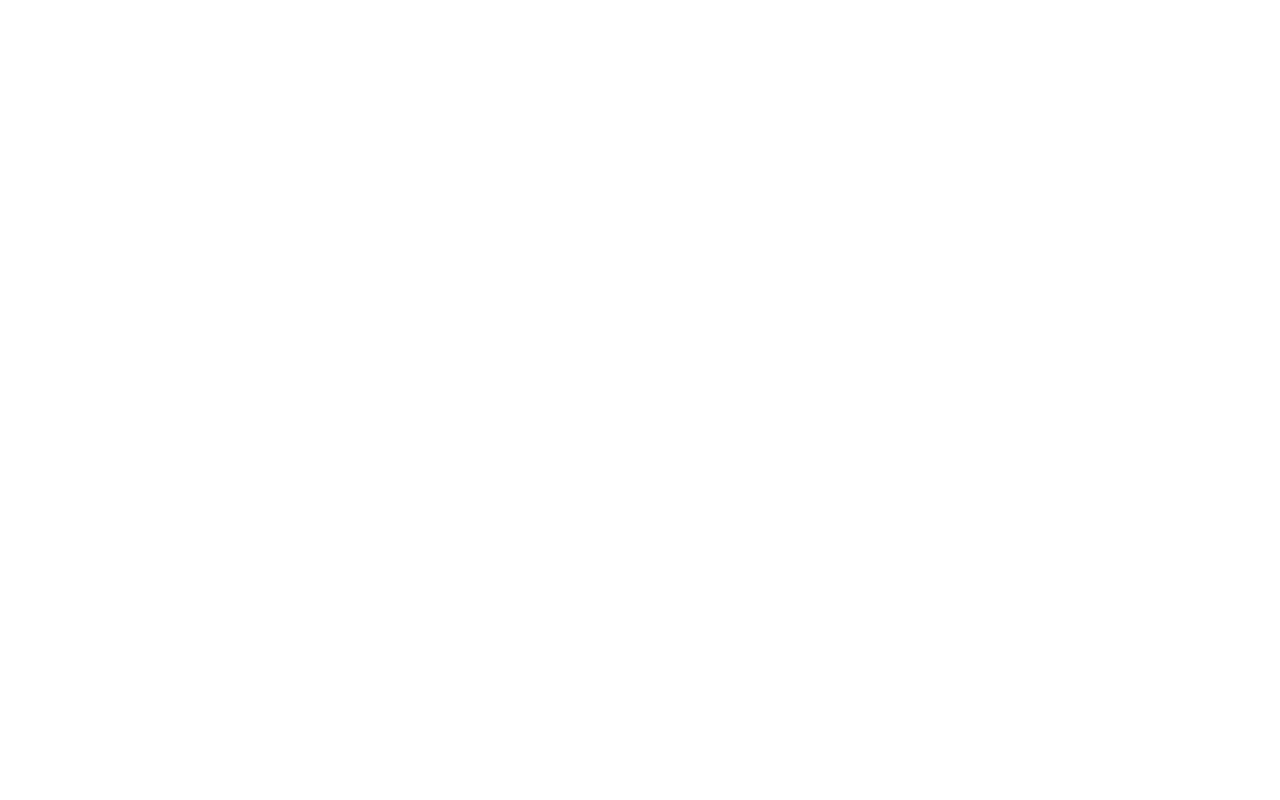
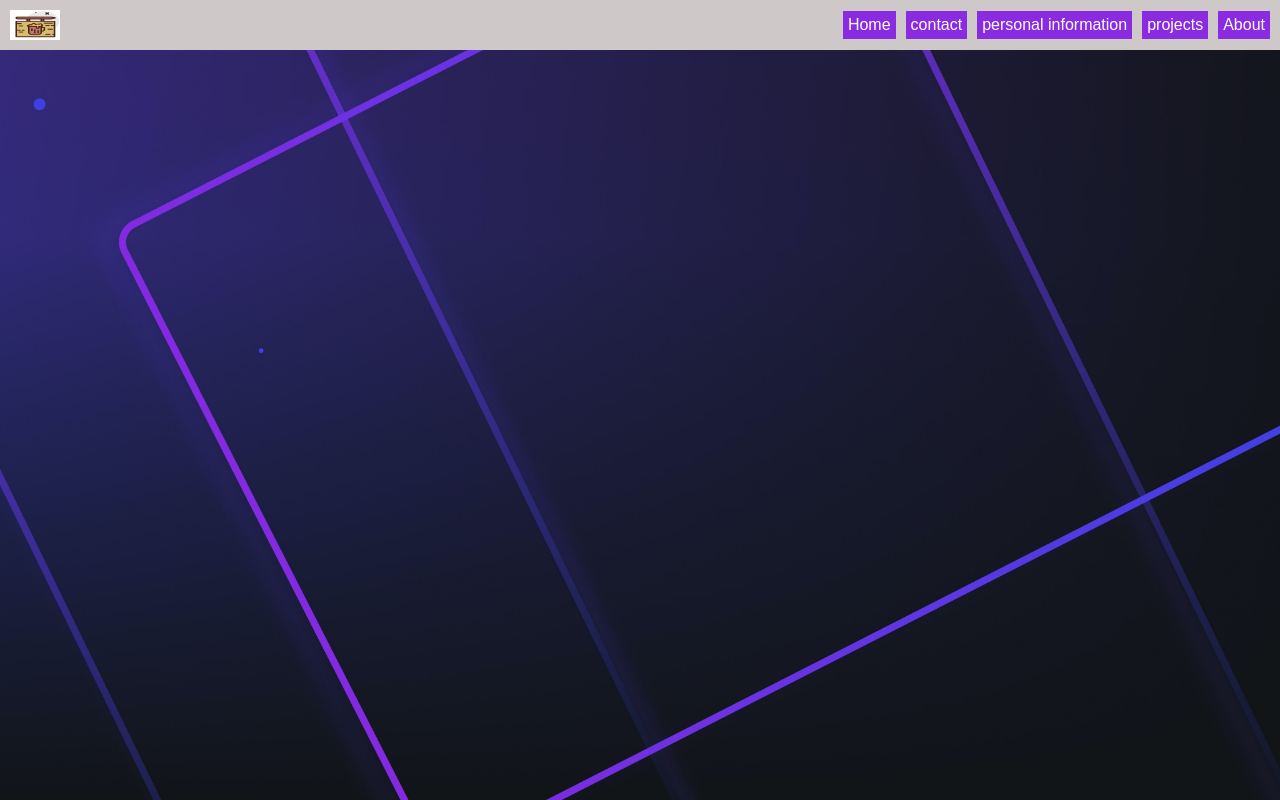
Before and after one commit to Nai-intellact/personal-portfolio, a plain HTML site: page index.html in a window 1280 px wide. Drawn offline with Linux system fonts and the light colour scheme.

Commit message:
second commit

```diff
--- a/index.html
+++ b/index.html
@@ -9,6 +9,23 @@
 </head>
 
 <body>
+    <div class="header">
+        <nav class="navbar">
+            <div class="logo">
+                <img src="images/bar-svgrepo-com.PNG" alt="logo">
+            </div>
+            <div class="nav-link">
+                <ul class="link-list">
+                    <li><a href="" class="link-tag">Home</a></li>
+                    <li><a href="" class="link-tag">contact</a></li>
+                    <li><a href="" class="link-tag">personal information</a></li>
+                    <li><a href="" class="link-tag">projects</a></li>
+                    <li><a href="" class="link-tag">About</a></li>
+                </ul>
+
+            </div>
+        </nav>
+    </div>
 
 </body>
 
--- a/style.css
+++ b/style.css
@@ -0,0 +1,79 @@
+* {
+    margin: 0px;
+    padding: 0px;
+    font-family: sans-serif;
+    box-sizing: border-box;
+}
+
+body {
+    background-color: black rgba(0, 0, 0, 0.4);
+    color: white;
+    margin: 0px;
+    padding: 0px;
+    height: 100vh;
+    width: 100%;
+}
+
+.header {
+    /* width: 100%;
+    height: 100vh;
+    background: url(images/myself2.PNG);
+    background-size: contain;
+    background-repeat: no-repeat;
+    background-position: center center; */
+    background-image: url('images/peter-rovder-X_5kMOSxLzw-unsplash.jpg');
+    /* Replace 'your-image-url.jpg' with the actual URL or path to your image */
+    background-repeat: no-repeat;
+    background-size: cover;
+    background-position: center center;
+    margin: 0px;
+    /* Remove default body margin */
+    height: 100vh;
+}
+
+.navbar {
+    display: flex;
+    align-items: center;
+    justify-content: space-between;
+    width: 100%;
+    height: 50px;
+    background-color: #CEC8C8;
+    opacity: 1.0;
+}
+
+.nav-link ul {
+    display: flex;
+    justify-content: center;
+    align-items: center;
+}
+
+.nav-link ul li {
+    list-style: none;
+    display: block;
+    margin-right: 10px;
+    background-color: blueviolet;
+    text-align: center;
+}
+
+.nav-link ul li a {
+    color: white;
+    text-decoration: none;
+    font-family: sans-serif;
+    font-weight: 100;
+    display: block;
+    margin: 5px 5px;
+    text-align: center;
+}
+
+.logo img {
+    display: block;
+    width: 50px;
+    height: 30px;
+    margin-left: 10px;
+
+}
+
+.link-tag :hover {
+    background-color: red;
+
+}
```
Also changed, not shown: images/bar-svgrepo-com.PNG (added), images/bar-svgrepo-com.svg (added), images/peter-rovder-X_5kMOSxLzw-unsplash.jpg (added).
